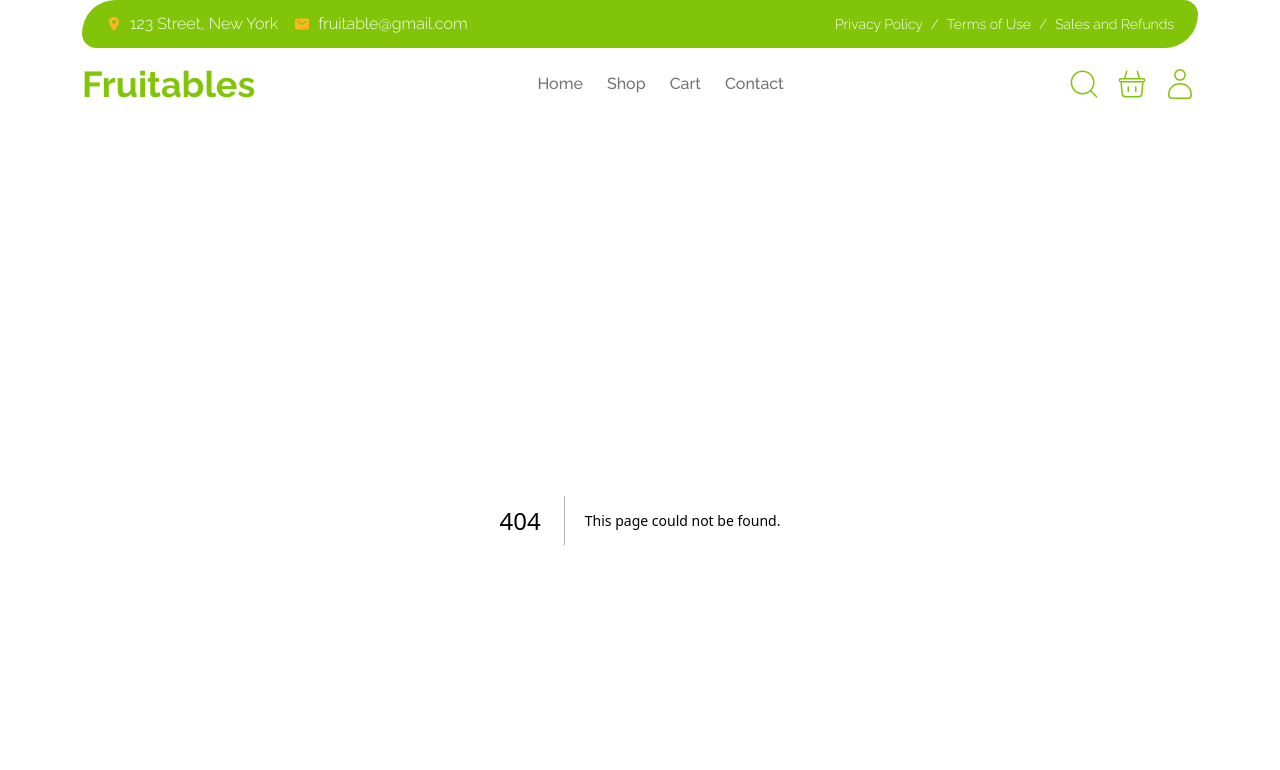
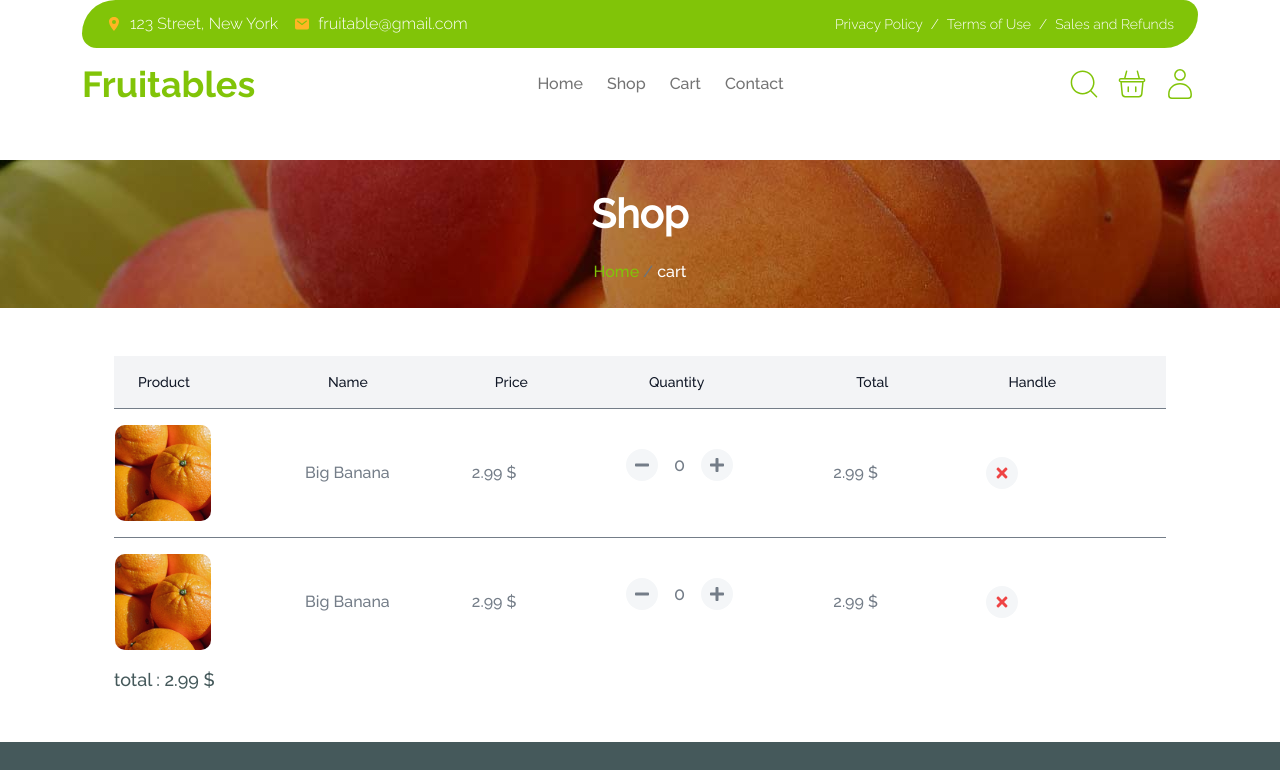
Before and after one commit to dosepehr/fruitables, a Next.js app: page /cart in a window 1280 px wide. Before the commit this address had no page. Shown: the top 770 px of the page. Built offline with nearby package versions, Linux system fonts and the light colour scheme.

Commit message:
add cart component

```diff
--- /dev/null
+++ b/src/components/templates/cart/TableProduct.tsx
@@ -0,0 +1,52 @@
+import { useState } from "react";
+import Image from "next/image";
+import ProductCounter from "../shop-[id]/ProductCounter/ProductCounter";
+import { FaTimes } from "react-icons/fa";
+const TableProduct = () => {
+  const [count, setCount] = useState(0);
+
+  const increaseCount: void = (prev: number) => setCount(prev + 1);
+  const decreaseCount: void = (prev: number) => {
+    if (prev >= 1) {
+      setCount(prev - 1);
+    }
+  };
+  return (
+    <>
+      <tr className="border-t border-lightGray">
+        <td className="py-4" >
+          <Image
+            className="h-24 w-24 rounded-[0.625rem]"
+            width={1000}
+            height={1000}
+            alt=""
+            src="/images/best-product-1.jpg"
+          />
+        </td>
+        <td>
+          <p className="text-lightGray">Big Banana</p>
+        </td>
+        <td>
+          <p className="text-lightGray">2.99 $</p>
+        </td>
+        <td>
+          <ProductCounter
+            count={count}
+            increaseCount={() => increaseCount(count)}
+            decreaseCount={() => decreaseCount(count)}
+          />
+        </td>
+        <td>
+          <p className="text-lightGray">2.99 $</p>
+        </td>
+        <td>
+          <button className="rounded-full bg-[#f4f6f8] p-2 text-red-500">
+            <FaTimes />
+          </button>
+        </td>
+      </tr>
+    </>
+  );
+};
+
+export default TableProduct;
--- /dev/null
+++ b/src/pages/cart/index.tsx
@@ -0,0 +1,56 @@
+import Breadcrumb from "@/components/modules/Breadcrumb/Breadcrumb";
+import Layout from "@/components/modules/Layout/Layout";
+import TableProduct from "@/components/templates/cart/TableProduct";
+import React from "react";
+
+const Cart = () => {
+  return (
+    <>
+      <Breadcrumb href="/cart" text="cart" />
+      <Layout>
+        <div className="mt-10 flex">
+          <div className="flex w-full flex-col">
+            <div className="overflow-x-auto">
+              <div className="inline-block min-w-full py-2 sm:px-6 lg:px-8">
+                <div className="overflow-hidden">
+                  <table className="min-w-full">
+                    <thead className="border-b bg-gray-100">
+                      <tr>
+                        <th className="px-6 py-4 text-left text-sm font-medium text-gray-900">
+                          Product
+                        </th>
+                        <th className="px-6 py-4 text-left text-sm font-medium text-gray-900">
+                          Name
+                        </th>
+
+                        <th className="px-6 py-4 text-left text-sm font-medium text-gray-900">
+                          Price
+                        </th>
+                        <th className="px-6 py-4 text-left text-sm font-medium text-gray-900">
+                          Quantity
+                        </th>
+                        <th className="px-6 py-4 text-left text-sm font-medium text-gray-900">
+                          Total
+                        </th>
+                        <th className="px-6 py-4 text-left text-sm font-medium text-gray-900">
+                          Handle
+                        </th>
+                      </tr>
+                    </thead>
+                    <tbody>
+                      <TableProduct />
+                      <TableProduct />
+                    </tbody>
+                  </table>
+                  <p className="text-lg text-darkGray" >total : 2.99 $</p>
+                </div>
+              </div>
+            </div>
+          </div>
+        </div>
+      </Layout>
+    </>
+  );
+};
+
+export default Cart;
```
